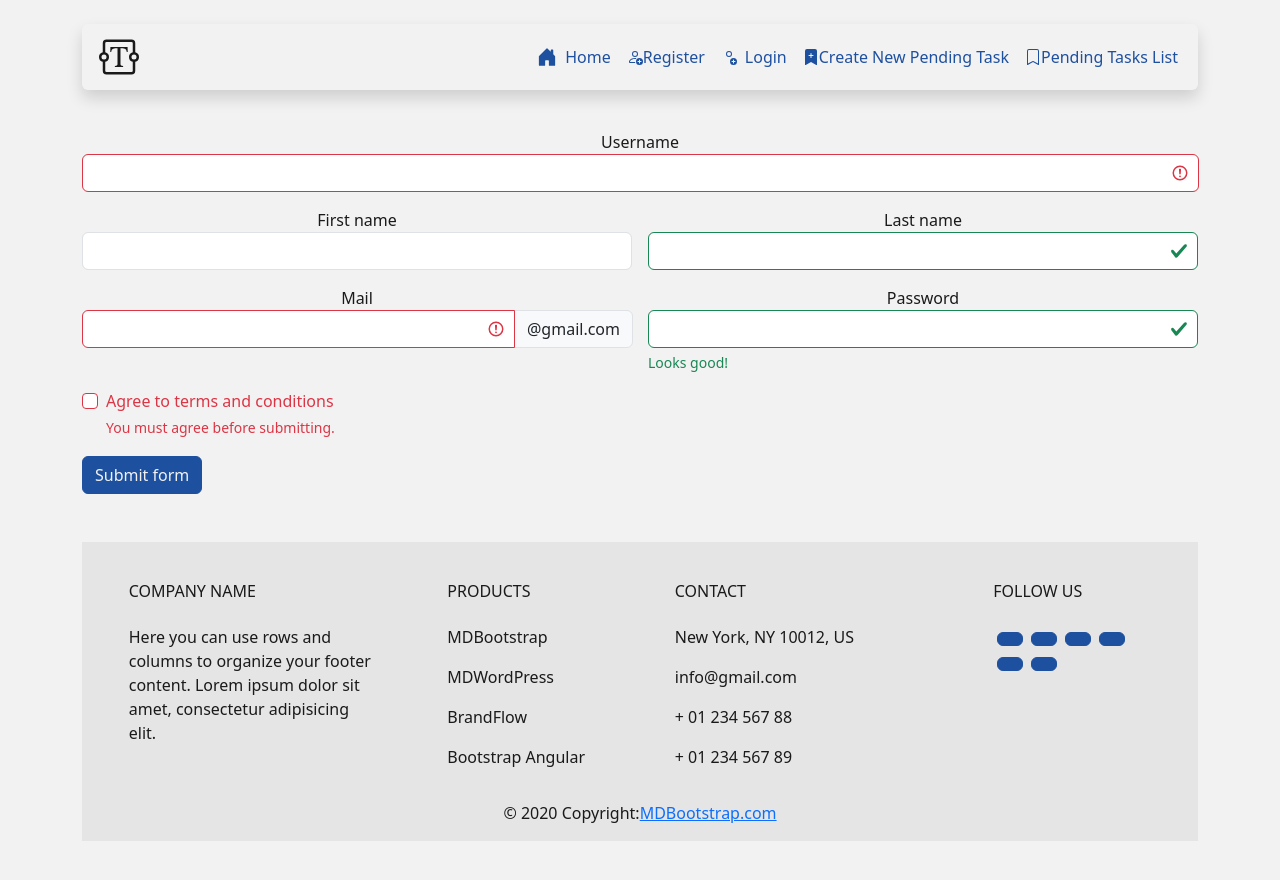
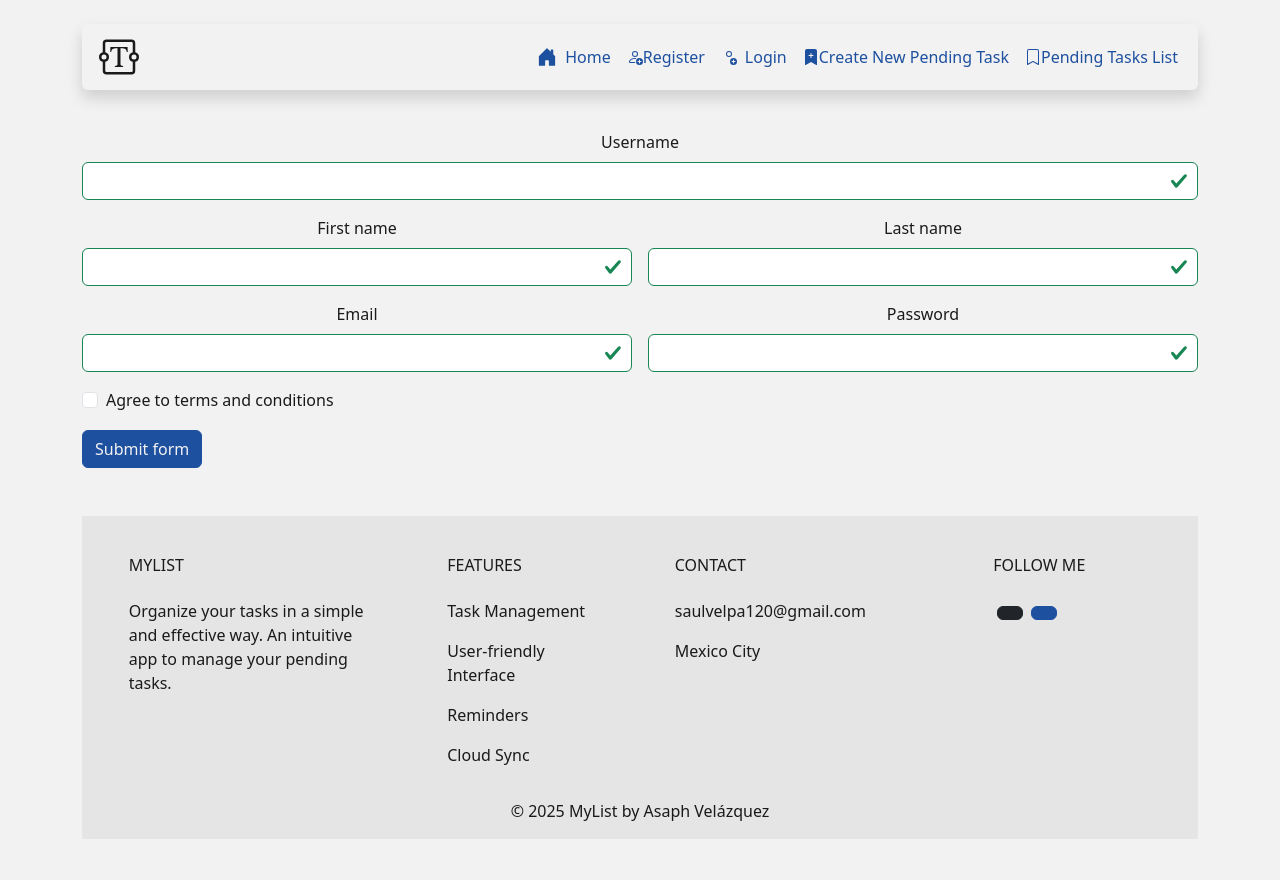
Before and after one commit to Asaph-Velazquez/To-Do-List-App, a React (Vite) app: page /rForm in a window 1280 px wide. Shown: the top 880 px of the page. Built offline with nearby package versions, Linux system fonts and the light colour scheme; no server answers.

Commit message:
fix: update SQL and frontend

```diff
--- a/src/App.css
+++ b/src/App.css
@@ -1,26 +1,26 @@
-/* Paleta de Colores Moderna - Tema Claro/Oscuro */
+/* Modern Color Palette - Light/Dark Theme */
 :root {
-/* Tema Claro - Paleta Oscurecida */
---light-bg-primary: #f2f2f2;       /* Fondo principal gris claro */
---light-bg-secondary: #e5e5e5;     /* Fondo secundario gris más oscuro */
---light-text-primary: #1a1a1a;     /* Texto principal casi negro */
---light-text-secondary: #4d4d4d;   /* Texto secundario gris oscuro */
---light-accent-primary: #1e50a0;   /* Acento primario azul oscuro */
---light-accent-secondary: #008066; /* Acento secundario verde oscuro */
---light-accent-tertiary: #cc4433;  /* Acento terciario rojo oscuro */
---light-border: #cccccc;           /* Bordes más definidos */
+/* Light Theme - Darkened Palette */
+--light-bg-primary: #f2f2f2;       /* Light gray main background */
+--light-bg-secondary: #e5e5e5;     /* Darker gray secondary background */
+--light-text-primary: #1a1a1a;     /* Almost black main text */
+--light-text-secondary: #4d4d4d;   /* Dark gray secondary text */
+--light-accent-primary: #1e50a0;   /* Dark blue primary accent */
+--light-accent-secondary: #008066; /* Dark green secondary accent */
+--light-accent-tertiary: #cc4433;  /* Dark red tertiary accent */
+--light-border: #cccccc;           /* More defined borders */
 
-  /* Tema Oscuro - Paleta Principal */
-  --dark-bg-primary: #1f2430;        /* Fondo principal - azul oscuro profundo */
-  --dark-bg-secondary: #2b303b;      /* Fondo secundario - gris azulado oscuro */
-  --dark-text-primary: #e6ecf1;      /* Texto principal - blanco con toque azul */
-  --dark-text-secondary: #a1adb8;    /* Texto secundario - gris claro con toque azul */
-  --dark-accent-primary: #5ccfe6;    /* Acento primario - cian */
-  --dark-accent-secondary: #5fd7a7;  /* Acento secundario - menta */
-  --dark-accent-tertiary: #ff9166;   /* Acento terciario - naranja durazno */
-  --dark-border: #3d4455;            /* Bordes definidos */
+  /* Dark Theme - Main Palette */
+  --dark-bg-primary: #1f2430;        /* Main background - deep dark blue */
+  --dark-bg-secondary: #2b303b;      /* Secondary background - dark bluish gray */
+  --dark-text-primary: #e6ecf1;      /* Main text - white with blue tint */
+  --dark-text-secondary: #a1adb8;    /* Secondary text - light gray with blue tint */
+  --dark-accent-primary: #5ccfe6;    /* Primary accent - cyan */
+  --dark-accent-secondary: #5fd7a7;  /* Secondary accent - mint */
+  --dark-accent-tertiary: #ff9166;   /* Tertiary accent - peach orange */
+  --dark-border: #3d4455;            /* Defined borders */
 
-  /* Variables Iniciales (tema claro por defecto) */
+  /* Initial Variables (light theme by default) */
   --background-color: var(--light-bg-primary);
   --background-secondary: var(--light-bg-secondary);
   --text-color: var(--light-text-primary);
@@ -31,7 +31,7 @@
   --border-color: var(--light-border);
 }
 
-/* Media Query para Tema Oscuro según preferencia del sistema */
+/* Media Query for Dark Theme based on system preference */
 @media (prefers-color-scheme: dark) {
   :root {
     --background-color: var(--dark-bg-primary);
@@ -45,7 +45,7 @@
   }
 }
 
-/* Estilos Básicos */
+/* Basic Styles */
 body {
   background-color: var(--background-color);
   color: var(--text-color);
@@ -67,7 +67,7 @@ footer{
   border-radius: 0.5rem;
 
 }
-/* Enlaces de Navegación */
+/* Navigation Links */
 .nav-link {
   color: var(--accent-primary);
   transition: color 0.2s ease, transform 0.1s ease;
@@ -86,7 +86,7 @@ footer{
   color: var(--text-color);
 }
 
-/* Botones */
+/* Buttons */
 .btn-primary {
   background-color: var(--accent-primary);
   border-color: var(--accent-primary);
@@ -99,14 +99,14 @@ footer{
   color: var(--background-color);
 }
 
-/* Tarjetas y Contenedores */
+/* Cards and Containers */
 .card, .container-highlight {
   background-color: var(--background-secondary);
   border: 1px solid var(--border-color);
   color: var(--text-color);
 }
 
-/* Textos Destacados */
+/* Highlighted Texts */
 .text-highlight {
   color: var(--accent-secondary);
 }
@@ -116,7 +116,7 @@ footer{
   font-weight: 500;
 }
 
-/* Separadores */
+/* Separators */
 hr {
   border-color: var(--border-color);
   opacity: 0.5;
--- a/src/components/Essentials/footer.tsx
+++ b/src/components/Essentials/footer.tsx
@@ -1,131 +1,64 @@
 function Footer() {
   return (
     <div>
-      {/* Remove the container if you want to extend the Footer to full width. */}
       <div className="container my-5">
-        <footer
-          className="text-center text-lg-start"
-        >
+        <footer className="text-center text-lg-start">
           <div className="container p-4 pb-0">
             <section>
               <div className="row">
+                {/* Name and description */}
                 <div className="col-md-3 col-lg-3 col-xl-3 mx-auto mt-3">
-                  <h6 className="text-uppercase mb-4 font-weight-bold">
-                    Company name
-                  </h6>
+                  <h6 className="text-uppercase mb-4 font-weight-bold">MyList</h6>
                   <p>
-                    Here you can use rows and columns to organize your footer
-                    content. Lorem ipsum dolor sit amet, consectetur adipisicing
-                    elit.
+                    Organize your tasks in a simple and effective way. An intuitive app to manage your pending tasks.
                   </p>
                 </div>
 
                 <hr className="w-100 clearfix d-md-none" />
 
+                {/* Features */}
                 <div className="col-md-2 col-lg-2 col-xl-2 mx-auto mt-3">
-                  <h6 className="text-uppercase mb-4 font-weight-bold">
-                    Products
-                  </h6>
-                  <p>
-                    <a>MDBootstrap</a>
-                  </p>
-                  <p>
-                    <a>MDWordPress</a>
-                  </p>
-                  <p>
-                    <a>BrandFlow</a>
-                  </p>
-                  <p>
-                    <a>Bootstrap Angular</a>
-                  </p>
+                  <h6 className="text-uppercase mb-4 font-weight-bold">Features</h6>
+                  <p><a>Task Management</a></p>
+                  <p><a>User-friendly Interface</a></p>
+                  <p><a>Reminders</a></p>
+                  <p><a>Cloud Sync</a></p>
                 </div>
 
                 <hr className="w-100 clearfix d-md-none" />
 
-                <hr className="w-100 clearfix d-md-none" />
-
+                {/* Contact */}
                 <div className="col-md-4 col-lg-3 col-xl-3 mx-auto mt-3">
-                  <h6 className="text-uppercase mb-4 font-weight-bold">
-                    Contact
-                  </h6>
-                  <p>
-                    <i className="fas fa-home mr-3"></i> New York, NY 10012, US
-                  </p>
-                  <p>
-                    <i className="fas fa-envelope mr-3"></i> info@gmail.com
-                  </p>
-                  <p>
-                    <i className="fas fa-phone mr-3"></i> + 01 234 567 88
-                  </p>
-                  <p>
-                    <i className="fas fa-print mr-3"></i> + 01 234 567 89
-                  </p>
+                  <h6 className="text-uppercase mb-4 font-weight-bold">Contact</h6>
+                  <p><i className="fas fa-envelope mr-3"></i> saulvelpa120@gmail.com</p>
+                  <p><i className="fas fa-map-marker-alt mr-3"></i> Mexico City</p>
                 </div>
 
+                {/* Social media */}
                 <div className="col-md-3 col-lg-2 col-xl-2 mx-auto mt-3">
-                  <h6 className="text-uppercase mb-4 font-weight-bold">
-                    Follow us
-                  </h6>
+                  <h6 className="text-uppercase mb-4 font-weight-bold">Follow Me</h6>
 
-                  <a
-                    className="btn btn-primary btn-floating m-1"
-                    href="#!"
-                    role="button"
-                  >
-                    <i className="fab fa-facebook-f"></i>
+                  <a className="btn btn-dark btn-floating m-1" href="https://github.com/Asaph-Velazquez" role="button" target="_blank">
+                    <i className="fab fa-github"></i>
                   </a>
 
-                  <a
-                    className="btn btn-primary btn-floating m-1"
-                    href="#!"
-                    role="button"
-                  >
+                  <a className="btn btn-primary btn-floating m-1" href="https://x.com/Zerox141" role="button" target="_blank">
                     <i className="fab fa-twitter"></i>
                   </a>
 
-                  <a
-                    className="btn btn-primary btn-floating m-1"
-                    href="#!"
-                    role="button"
-                  >
-                    <i className="fab fa-google"></i>
-                  </a>
-
-                  <a
-                    className="btn btn-primary btn-floating m-1"
-                    href="#!"
-                    role="button"
-                  >
-                    <i className="fab fa-instagram"></i>
-                  </a>
-
-                  <a
-                    className="btn btn-primary btn-floating m-1"
-                    href="#!"
-                    role="button"
-                  >
-                    <i className="fab fa-linkedin-in"></i>
-                  </a>
-                  <a
-                    className="btn btn-primary btn-floating m-1"
-                    href="#!"
-                    role="button"
-                  >
-                    <i className="fab fa-github"></i>
-                  </a>
+                  {/* Add more social media if you decide to use them */}
                 </div>
               </div>
             </section>
           </div>
+
           <div className="text-center p-3">
-            © 2020 Copyright:
-            <a href="https://mdbootstrap.com/">
-              MDBootstrap.com
-            </a>
+            © 2025 MyList by Asaph Velázquez
           </div>
         </footer>
       </div>
     </div>
   );
 }
+
 export default Footer;
--- a/src/components/Essentials/navBar.tsx
+++ b/src/components/Essentials/navBar.tsx
@@ -96,7 +96,7 @@ function NavBar() {
                     viewBox="0 0 16 16"
                   >
                     <path
-                      fill-rule="evenodd"
+                      fillRule="evenodd"
                       d="M2 15.5V2a2 2 0 0 1 2-2h8a2 2 0 0 1 2 2v13.5a.5.5 0 0 1-.74.439L8 13.069l-5.26 2.87A.5.5 0 0 1 2 15.5m6.5-11a.5.5 0 0 0-1 0V6H6a.5.5 0 0 0 0 1h1.5v1.5a.5.5 0 0 0 1 0V7H10a.5.5 0 0 0 0-1H8.5z"
                     />
                   </svg>
--- a/src/components/Registration/rForm.tsx
+++ b/src/components/Registration/rForm.tsx
@@ -2,15 +2,23 @@ import { useState, useEffect, useRef} from "react";
 import axios from "axios"
 
 function rForm() {
-  {/*Getting values from the form*/ }
-  const userNameInfo  = useRef<HTMLInputElement>(null);
+  // Form refs
+  const userNameInfo = useRef<HTMLInputElement>(null);
   const passwordInfo = useRef<HTMLInputElement>(null);
   const emailInfo = useRef<HTMLInputElement>(null);
   const firstNameInfo = useRef<HTMLInputElement>(null);
   const lastNameInfo = useRef<HTMLInputElement>(null);
-  const agreeInfo = document.getElementById("agree")
 
-  {/* Validations*/}
+  // Validation states
+  const [validationErrors, setValidationErrors] = useState({
+    username: '',
+    password: '',
+    email: '',
+    firstName: '',
+    lastName: ''
+  });
+
+  // Validation regex
   const Regex = {
     username: /^[a-zA-Z0-9]{3,20}$/,
     password: /^[a-zA-Z0-9]{8,20}$/,
@@ -19,148 +27,166 @@ function rForm() {
     lastName: /^[a-zA-Z]{3,20}$/
   };
 
-  const handleSubmit = () => {
-    const username = userNameInfo.current?.value || '';
-    const password = passwordInfo.current?.value || '';
-    const email = emailInfo.current?.value || '';
-    const firstName = firstNameInfo.current?.value || '';
-    const lastName = lastNameInfo.current?.value || '';
+  // Validation messages
+  const validationMessages = {
+    username: 'Username must be 3-20 characters long and contain only letters and numbers',
+    password: 'Password must be 8-20 characters long and contain only letters and numbers',
+    email: 'Please enter a valid email address',
+    firstName: 'First name must be 3-20 characters long and contain only letters',
+    lastName: 'Last name must be 3-20 characters long and contain only letters'
+  };
 
-    if (!Regex.username.test(username)) {
-      alert("Username is not valid");
-      return;
+  // Handle input changes
+  const handleInputChange = (field: string, value: string) => {
+    const isValid = Regex[field as keyof typeof Regex].test(value);
+    setValidationErrors(prev => ({
+      ...prev,
+      [field]: isValid ? '' : validationMessages[field as keyof typeof validationMessages]
+    }));
+  };
+
+  // Handle form submission
+  const handleSubmit = async (e: React.FormEvent<HTMLFormElement>) => {
+    e.preventDefault();
+
+    const formData = {
+      username: userNameInfo.current?.value || '',
+      password: passwordInfo.current?.value || '',
+      email: emailInfo.current?.value || '',
+      firstName: firstNameInfo.current?.value || '',
+      lastName: lastNameInfo.current?.value || ''
+    };
+
+    // Validate all fields
+    let isValid = true;
+    const newErrors = { ...validationErrors };
+
+    Object.keys(formData).forEach(field => {
+      const value = formData[field as keyof typeof formData];
+      const fieldIsValid = Regex[field as keyof typeof Regex].test(value);
+      if (!fieldIsValid) {
+        newErrors[field as keyof typeof newErrors] = validationMessages[field as keyof typeof validationMessages];
+        isValid = false;
+      }
+    });
+
+    setValidationErrors(newErrors);
+
+    if (isValid) {
+      try {
+        const response = await axios.post("/api/users", formData);
+        console.log("User registered successfully:", response.data);
+        // Handle successful registration (e.g., redirect to login)
+      } catch (error) {
+        console.error("Error registering user:", error);
+        // Handle registration error
+      }
     }
-    if (!Regex.password.test(password)) {
-      alert("Password is not valid");
-      return;
-    }
-    if (!Regex.email.test(email)) {
-      alert("Email is not valid");
-      return;
-    }
-    if (!Regex.firstName.test(firstName)) {
-      alert("First name is not valid");
-      return;
-    }
-    if (!Regex.lastName.test(lastName)) {
-      alert("Last name is not valid");
-      return;
-    }
-
-  }
-
-  {/*Fetching users from the database*/}
-  useEffect(()=>{
-    axios.get("/api/users")
-  })
+  };
 
   return (
     <div className="container center">
-      <form className="row g-3">
-         <div className="col-md-12">
-          <label htmlFor="validationServerUsername" className="form-form-label d-flex justify-content-center">
+      <form className="row g-3" onSubmit={handleSubmit}>
+        <div className="col-md-12">
+          <label htmlFor="validationServerUsername" className="form-label d-flex justify-content-center">
             Username
           </label>
           <div className="input-group has-validation">
             <input
+              ref={userNameInfo}
               type="text"
-              className="form-control is-invalid d-flex justify-content-center"
+              className={`form-control ${validationErrors.username ? 'is-invalid' : 'is-valid'}`}
               id="validationServerUsername"
-              aria-describedby="inputGroupPrepend3 validationServerUsernameFeedback"
+              onChange={(e) => handleInputChange('username', e.target.value)}
               required
             />
-            <div
-              id="validationServerUsernameFeedback"
-              className="feedback"
-            >
-            </div>
+            {validationErrors.username && (
+              <div className="invalid-feedback">{validationErrors.username}</div>
+            )}
           </div>
         </div>
 
-
         <div className="col-md-6">
-          <label htmlFor="validationServer01" className="form-form-label d-flex justify-content-center">
-            {" "}
+          <label htmlFor="validationServer01" className="form-label d-flex justify-content-center">
             First name
           </label>
           <input
             ref={firstNameInfo}
             type="text"
-            className="form-control"
+            className={`form-control ${validationErrors.firstName ? 'is-invalid' : 'is-valid'}`}
             id="validationServer01"
+            onChange={(e) => handleInputChange('firstName', e.target.value)}
             required
           />
-          <div className="feedback"></div>
+          {validationErrors.firstName && (
+            <div className="invalid-feedback">{validationErrors.firstName}</div>
+          )}
         </div>
 
         <div className="col-md-6">
-          <label htmlFor="validationServer02" className="form-form-label d-flex justify-content-center">
+          <label htmlFor="validationServer02" className="form-label d-flex justify-content-center">
             Last name
           </label>
           <input
+            ref={lastNameInfo}
             type="text"
-            className="form-control is-valid"
+            className={`form-control ${validationErrors.lastName ? 'is-invalid' : 'is-valid'}`}
             id="validationServer02"
+            onChange={(e) => handleInputChange('lastName', e.target.value)}
             required
           />
-          <div className="feedback"></div>
+          {validationErrors.lastName && (
+            <div className="invalid-feedback">{validationErrors.lastName}</div>
+          )}
         </div>
 
-
-
         <div className="col-md-6">
-          <label htmlFor="validationServerMail" className="form-form-label d-flex justify-content-center">
-            Mail
+          <label htmlFor="validationServerMail" className="form-label d-flex justify-content-center">
+            Email
           </label>
           <div className="input-group has-validation">
             <input
-              type="text"
-              className="form-control is-invalid"
+              ref={emailInfo}
+              type="email"
+              className={`form-control ${validationErrors.email ? 'is-invalid' : 'is-valid'}`}
               id="validationServerMail"
-              aria-describedby="inputGroupPrepend3 validationServerUsernameFeedback"
+              onChange={(e) => handleInputChange('email', e.target.value)}
               required
             />
-            <span className="input-group-text" id="inputGroupPrepend3">
-              @gmail.com
-            </span>
-            <div
-              id="validationServerUsernameFeedback"
-              className="feedback"
-            >
-            </div>
+            {validationErrors.email && (
+              <div className="invalid-feedback">{validationErrors.email}</div>
+            )}
           </div>
         </div>
 
         <div className="col-md-6">
-          <label htmlFor="validationServer01" className="form-form-label d-flex justify-content-center">
-            {" "}
-            Password{" "}
+          <label htmlFor="validationServerPassword" className="form-label d-flex justify-content-center">
+            Password
           </label>
           <input
-            type="text"
-            className="form-control is-valid"
-            id="validationServer01"
+            ref={passwordInfo}
+            type="password"
+            className={`form-control ${validationErrors.password ? 'is-invalid' : 'is-valid'}`}
+            id="validationServerPassword"
+            onChange={(e) => handleInputChange('password', e.target.value)}
             required
           />
-          <div className="valid-feedback">Looks good!</div>
+          {validationErrors.password && (
+            <div className="invalid-feedback">{validationErrors.password}</div>
+          )}
         </div>
 
         <div className="col-12">
           <div className="form-check">
             <input
-              className="form-check-input is-invalid"
+              className="form-check-input"
               type="checkbox"
-              value=""
-              id="invalidCheck3"
-              aria-describedby="invalidCheck3Feedback"
+              id="termsCheck"
               required
             />
-            <label className="form-check-label" htmlFor="invalidCheck3">
+            <label className="form-check-label" htmlFor="termsCheck">
               Agree to terms and conditions
             </label>
-            <div id="invalidCheck3Feedback" className="invalid-feedback">
-              You must agree before submitting.
-            </div>
           </div>
         </div>
 
@@ -173,4 +199,5 @@ function rForm() {
     </div>
   );
 }
+
 export default rForm;
--- a/src/components/ToDo/ToDoForm.tsx
+++ b/src/components/ToDo/ToDoForm.tsx
@@ -72,9 +72,9 @@ function ToDohtmlForm() {
             <label htmlFor="FormPriority" className="form-label">Priority</label>
             <select className="form-control" id="FormPriority" ref={taskPriorityInfo} required>
               <option value="">Select priority</option>
-              <option value="Alta">Alta</option>
-              <option value="Media">Media</option>
-              <option value="Baja">Baja</option>
+              <option value="High">High</option>
+              <option value="Medium">Medium</option>
+              <option value="Low">Low</option>
             </select>
           </div>
 
@@ -83,16 +83,16 @@ function ToDohtmlForm() {
             <label htmlFor="FormStatus" className="form-label">Status</label>
             <select className="form-control" id="FormStatus" ref={taskStatusInfo} required>
               <option value="">Select status</option>
-              <option value="Pendiente">Pendiente</option>
-              <option value="En progreso">En progreso</option>
-              <option value="Completada">Completada</option>
+              <option value="Pending">Pending</option>
+              <option value="In Progress">In Progress</option>
+              <option value="Completed">Completed</option>
             </select>
           </div>
 
           {/* Category */}
           <div className="col-md-4 mb-3">
             <label htmlFor="FormCategory" className="form-label">Category</label>
-            <input type="text" className="form-control" id="FormCategory" ref={taskCategoryInfo} placeholder="Trabajo, Personal, Estudios..." />
+            <input type="text" className="form-control" id="FormCategory" ref={taskCategoryInfo} placeholder="Work, Personal, Studies..." />
           </div>
 
           <div className="col-md-4 mb-3"></div>
@@ -104,8 +104,8 @@ function ToDohtmlForm() {
         </div>
 
         {/* Submit */}
-        <div className="mt-3 d-flex justify-content-center">
-          <button type="submit" className="btn btn-primary">Submit</button>
+        <div className="mt-2 d-flex justify-content-center" style={{textAlign: "center", alignContent: "center"}}>
+          <button type="submit" className="btn btn-primary" >Submit</button>
         </div>
       </form>
     </main>
```
Also changed, not shown: src/components/ToDo/ModalBody.tsx (added, +54 -0 lines), 1 other file (tests, documents, lock files or other folders).
